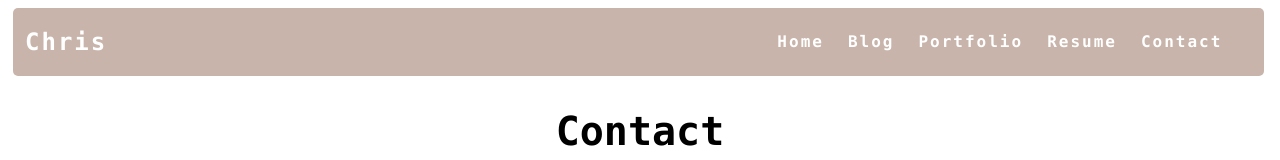
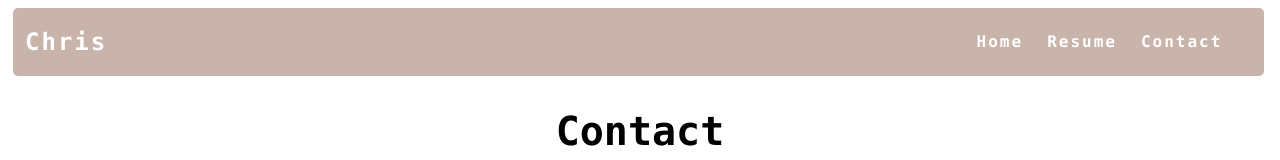
Before and after one commit to ChristopherYoeurng/christopheryoeurng.github.io, a plain HTML site: page contact.html in a window 1280 px wide. Shown: the top 160 px of the page. Drawn offline with Linux system fonts and the light colour scheme.

Commit message:
update contact.html to remove unnecessary nav bar items.
In the future, remake this in react and just have that be a component.

```diff
--- a/contact.html
+++ b/contact.html
@@ -13,8 +13,8 @@
         </h1>
         <ul class="nav-list">
             <li><a href="index.html">Home</a></li>
-            <li><a href="blog.html">Blog</a></li>
-            <li><a href="portfolio.html">Portfolio</a></li>
+<!--             <li><a href="blog.html">Blog</a></li>
+            <li><a href="portfolio.html">Portfolio</a></li> -->
             <li><a href="resume.html">Resume</a></li>
             <li><a href="contact.html">Contact</a></li>
         </ul>
```
